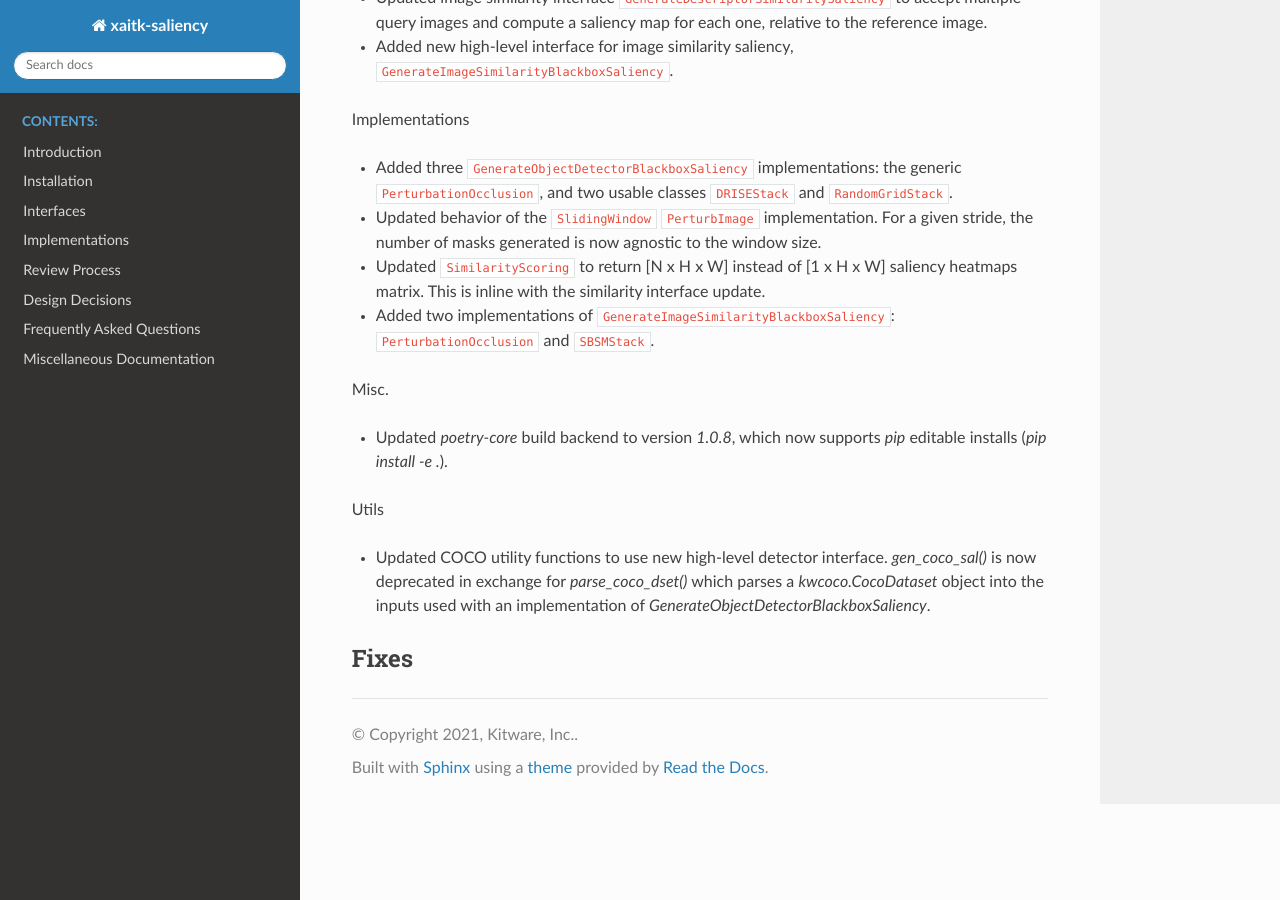
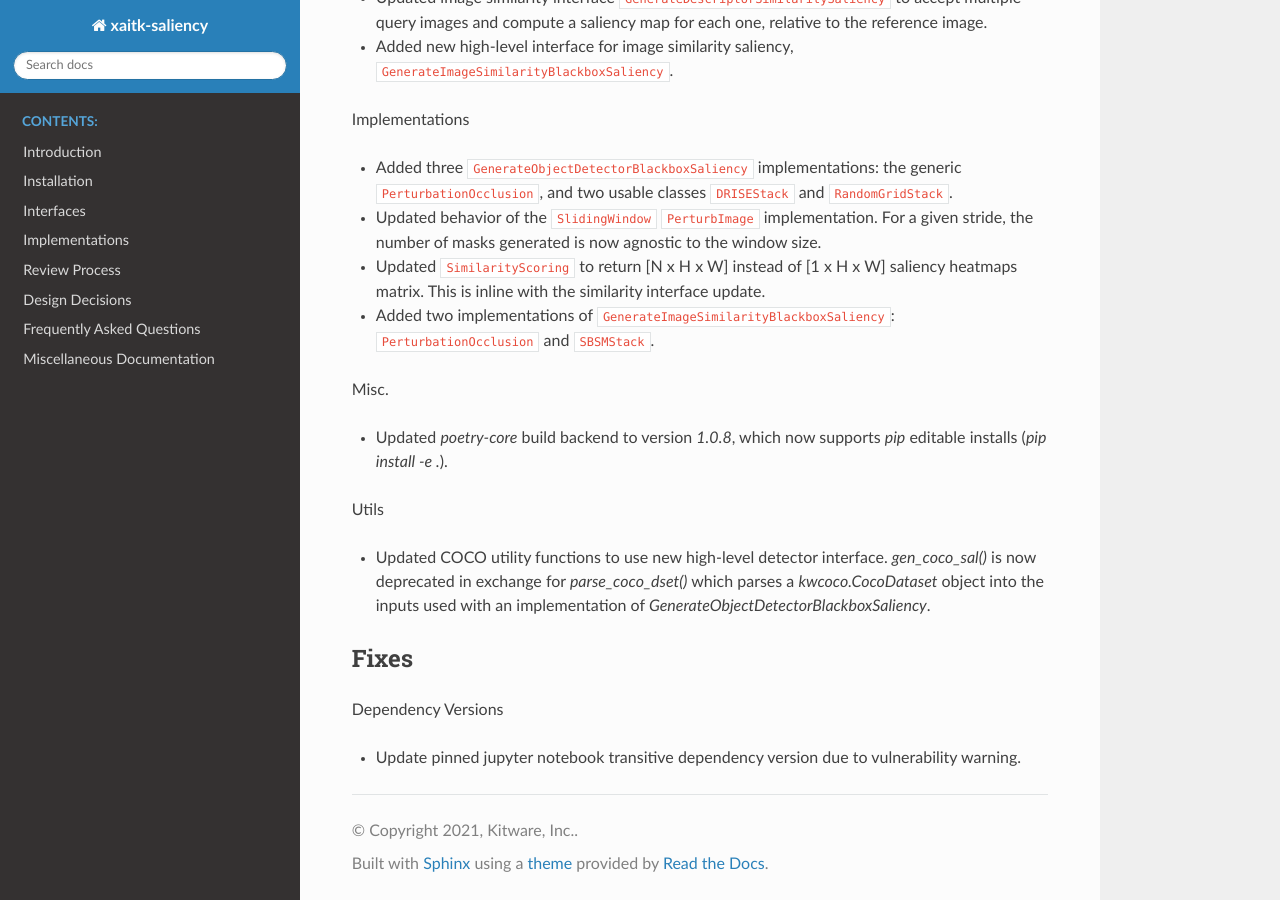
Before and after one commit to XAITK/xaitk-saliency, a Sphinx documentation site: the page built from docs/release_notes/pending_release.rst, in a window 1280 px wide and 900 px high, scrolled down 759 px. Built offline with Sphinx 7.4.7 and the Read the Docs theme 2.0.0, drawn with Linux system fonts in a browser that asks for light colours; pages that are not in the unit, such as notebooks, are missing from menus.

Commit message:
Add change note

```diff
--- a/docs/release_notes/pending_release.rst
+++ b/docs/release_notes/pending_release.rst
@@ -69,3 +69,8 @@ Utils
 
 Fixes
 -----
+
+Dependency Versions
+
+* Update pinned jupyter notebook transitive dependency version due to
+  vulnerability warning.
```
